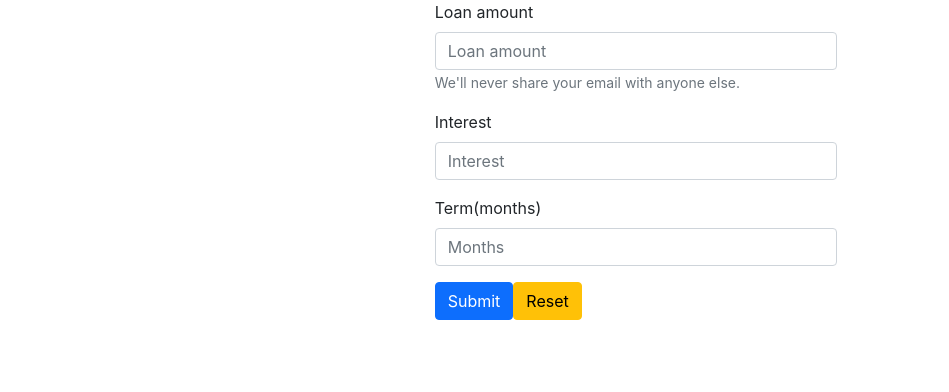
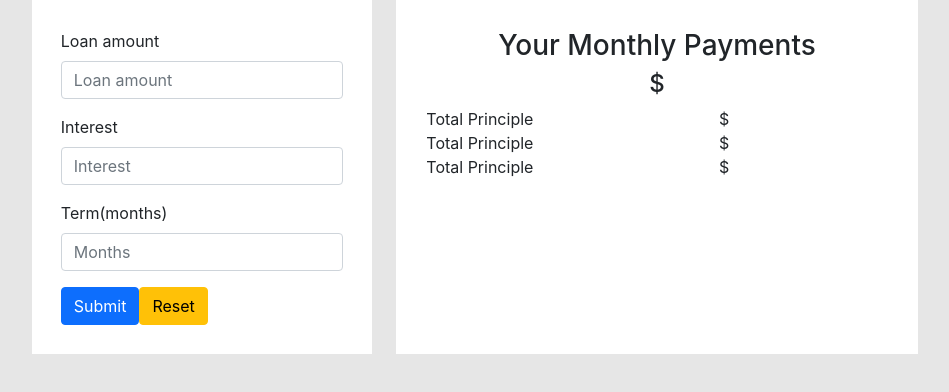
Before and after one commit to brocode19/lcalculator, a React (Create React App) app: page / in a window 1280 px wide. Shown: the top 392 px of the page, without its empty margins (4-953 px from the left). Built offline with nearby package versions, Linux system fonts and the light colour scheme.

Commit message:
added the table and total infor section

```diff
--- a/src/App.css
+++ b/src/App.css
@@ -29,3 +29,13 @@
 
   --box-shadow: 0 2rem 3rem var(--colour-light)
 }
+
+.data-input{
+  background-color: var(--color-background);
+  padding: var(--card-padding);
+}
+
+.totatPaymentContainer{
+  background-color: var(--color-background);
+  padding: var(--card-padding);
+}
--- a/src/components/Calculator.js
+++ b/src/components/Calculator.js
@@ -1,57 +1,13 @@
 import React, { useState } from "react";
-import { Pie } from "react-chartjs-2";
 import Input from './Input'
 import Loan from "./Loan";
 
 function Calculator() {
 
-    const pieOptions = {
-
-        maintainAspectRatio: false,
-          responsive: true,
-          plugins: {
-            legend: {
-              position: 'right',
-            },
-            title: {
-              display: true,
-              text: 'Projects by Priority',
-              align: 'start'
-            },
-          },
-        };
-
     const [data, setData] = useState({
         LoanAmount:'',
         Interst:'',
         Months:''
-      });
-
-
-      const [interestGraph, setInterestGraph] = useState({
-        labels: ['interest', 'principal'],
-        datasets: [
-          {
-            label: '# of Votes',
-            data: [10,1],
-            backgroundColor: [
-
-              'red',
-              'blue',
-              // '#41f1b6'
-              // 'rgba(255, 99, 132, 0.2)',
-              // 'rgba(54, 162, 235, 0.2)',
-
-
-            ],
-            borderColor: [
-              'rgba(255, 99, 132, 1)',
-              'rgba(54, 162, 235, 1)',
-
-            ],
-            borderWidth: 1,
-          },
-        ],
       });
 
       const [installments, setInstallments] = useState([]);
@@ -62,90 +18,86 @@ function Calculator() {
       return (
 
         <>
-           <div className="container col-4 data-input">
+
+           <div className='container-fluid loanContainer'>
+            <div className="container row">
+                <div className="col-4">
+                <div className="data-input container">
               <Input
               data={data}
               setData={setData}
               setInstallments={setInstallments}
-              setInterestGraph={setInterestGraph}
+            //   setInterestGraph={setInterestGraph}
               setTotals={setTotals}
               setMonthlyPayment={setMonthlyPayment}
               />
             </div>
+                </div>
+                <div className="col-6 d-flex " >
+                <div className="totatPaymentContainer container">
+
+                <h3 className="text-center monthly-payment">Your Monthly Payments</h3>
+                 <h4 className="text-center">${monthlyPayment}</h4>
+
+                 <div className="row">
+                    <div className="col-6 totalNames">
+                       <div className="col-6 text-center">Total Principle</div>
+                       <div className="col-6 text-center">Total Principle</div>
+                       <div className="col-6 text-center">Total Principle</div>
+
+
+                    </div>
+                    <div className="col-6 totalFigures">
+                      <div className="col-6 text-center">${totals.capitalSum}</div>
+                      <div className="col-6 text-center">${totals.interestSum}</div>
+                      <div className="col-6 text-center">${totals.sum}</div>
+                    </div>
+                 </div>
+                </div>
+                </div>
+                <div className="col-2"></div>
+            </div>
+
+            <div className="row">
+                <div className="container">
+
+                {installments.length > 0 && <table class="projects-table">
+      <thead>
+        <tr>
+          <th>Month</th>
+          <th>Payment</th>
+          <th>Principal</th>
+          <th>Interest</th>
+          <th>Total Interest</th>
+          <th>Remaining Balance</th>
+        </tr>
+      </thead>
+      <tbody>
+
+      {installments.map((loanItem, index) => {
+            return (
+              <Loan
+                key={index}
+                id={index}
+                installment={loanItem.installment}
+                principal={loanItem.capital}
+                interest={loanItem.interest}
+                totalInterest={loanItem.interestSum}
+                remainingBalance={loanItem.remain}
+              />
+            );
+          })}
+      </tbody>
+    </table>}
+
+                </div>
+            </div>
+
+           </div>
+
         </>
 
-    //     <div className='container-fluid LoanItem'>
-    //       <div className="container">
-    //       <div className="row top-section">
-
-    //         <div className="container col-8 total-info justify-content-center align-items-center">
-
-    //           <div className="row container">
-    //           <div className="total container ">
-
-    //             <div className="container">
-    //             <h3 className="text-center monthly-payment">Your Monthly Payments</h3>
-
-    // <h4 className="text-center">${monthlyPayment}</h4>
-
-    // <div className="row container loan-total">
-    //   <div className="col-6 text-center">Total Principle</div>
-    //   <div className="col-6 text-center">${totals.capitalSum}</div>
-    //   <div className="col-6 text-center">Total Interest</div>
-    //   <div className="col-6 text-center">${totals.interestSum}</div>
-    //   <div className="col-6 text-center">Total Amount</div>
-    //   <div className="col-6 text-center">${totals.sum}</div>
-    // </div>
-
-    //             </div>
-
-
-    //           </div>
-    //           </div>
-
-    //           <div className="row container">
-    //           <div className='pie-graph '>
-    //           <Pie data={interestGraph} options={pieOptions} />
-    //           </div>
-    //           </div>
-
-
-    //         </div>
-    //       </div>
-    //       <div className="container row bottom-section">
-    //         {installments.length > 0 && <table class="projects-table">
-    //   <thead>
-    //     <tr>
-    //       <th>Month</th>
-    //       <th>Payment</th>
-    //       <th>Principal</th>
-    //       <th>Interest</th>
-    //       <th>Total Interest</th>
-    //       <th>Remaining Balance</th>
-    //     </tr>
-    //   </thead>
-    //   <tbody>
-
-    //   {installments.map((loanItem, index) => {
-    //         return (
-    //           <Loan
-    //             key={index}
-    //             id={index}
-    //             installment={loanItem.installment}
-    //             principal={loanItem.capital}
-    //             interest={loanItem.interest}
-    //             totalInterest={loanItem.interestSum}
-    //             remainingBalance={loanItem.remain}
-    //           />
-    //         );
-    //       })}
-    //   </tbody>
-    // </table>}
-    //         </div>
-    //         </div>
-
-    //       </div>
-      )
+       )
 }
 
 export default Calculator
--- a/src/components/Input.js
+++ b/src/components/Input.js
@@ -17,31 +17,31 @@ function Input(props) {
             props.setMonthlyPayment(loanValues.installments[0].installment)
 
         props.setInstallments(loanValues.installments);
-        props.setInterestGraph({
-          labels: ['principal', 'interest'],
-          datasets: [
-            {
-              label: '# of Votes',
-              data: [loanValues.capitalSum,loanValues.interestSum],
-              backgroundColor: [
+        // props.setInterestGraph({
+        //   labels: ['principal', 'interest'],
+        //   datasets: [
+        //     {
+        //       label: '# of Votes',
+        //       data: [loanValues.capitalSum,loanValues.interestSum],
+        //       backgroundColor: [
 
-                'red',
-                'blue',
-             // '#41f1b6'
-                // 'rgba(255, 99, 132, 0.2)',
-                // 'rgba(54, 162, 235, 0.2)',
+        //         'red',
+        //         'blue',
+        //      // '#41f1b6'
+        //         // 'rgba(255, 99, 132, 0.2)',
+        //         // 'rgba(54, 162, 235, 0.2)',
 
 
-              ],
-              borderColor: [
-                'rgba(255, 99, 132, 1)',
-                'rgba(54, 162, 235, 1)',
+        //       ],
+        //       borderColor: [
+        //         'rgba(255, 99, 132, 1)',
+        //         'rgba(54, 162, 235, 1)',
 
-              ],
-              borderWidth: 1,
-            },
-          ],
-        })
+        //       ],
+        //       borderWidth: 1,
+        //     },
+        //   ],
+        // })
 
         console.log(loanValues);
 
@@ -63,31 +63,31 @@ function Input(props) {
           Months:'',
         })
 
-        props.setInterestGraph({
-          labels: ['principal', 'interest'],
-          datasets: [
-            {
-              label: '# of Votes',
-              data: [10,1],
-              backgroundColor: [
+        // props.setInterestGraph({
+        //   labels: ['principal', 'interest'],
+        //   datasets: [
+        //     {
+        //       label: '# of Votes',
+        //       data: [10,1],
+        //       backgroundColor: [
 
-                'red',
-                'blue',
-             // '#41f1b6'
-                // 'rgba(255, 99, 132, 0.2)',
-                // 'rgba(54, 162, 235, 0.2)',
+        //         'red',
+        //         'blue',
+        //      // '#41f1b6'
+        //         // 'rgba(255, 99, 132, 0.2)',
+        //         // 'rgba(54, 162, 235, 0.2)',
 
 
-              ],
-              borderColor: [
-                'rgba(255, 99, 132, 1)',
-                'rgba(54, 162, 235, 1)',
+        //       ],
+        //       borderColor: [
+        //         'rgba(255, 99, 132, 1)',
+        //         'rgba(54, 162, 235, 1)',
 
-              ],
-              borderWidth: 1,
-            },
-          ],
-        })
+        //       ],
+        //       borderWidth: 1,
+        //     },
+        //   ],
+        // })
 
       }
 
@@ -114,9 +114,6 @@ function Input(props) {
          value={props.data.LoanAmount}
          onChange={handleChange}
           />
-        <Form.Text className="text-muted">
-          We'll never share your email with anyone else.
-        </Form.Text>
       </Form.Group>
 
       <Form.Group className="mb-3" controlId="formBasicPassword">
--- a/src/index.css
+++ b/src/index.css
@@ -5,6 +5,7 @@ body {
     sans-serif;
   -webkit-font-smoothing: antialiased;
   -moz-osx-font-smoothing: grayscale;
+  background: rgb(230, 230, 230);
 }
 
 code {
```
